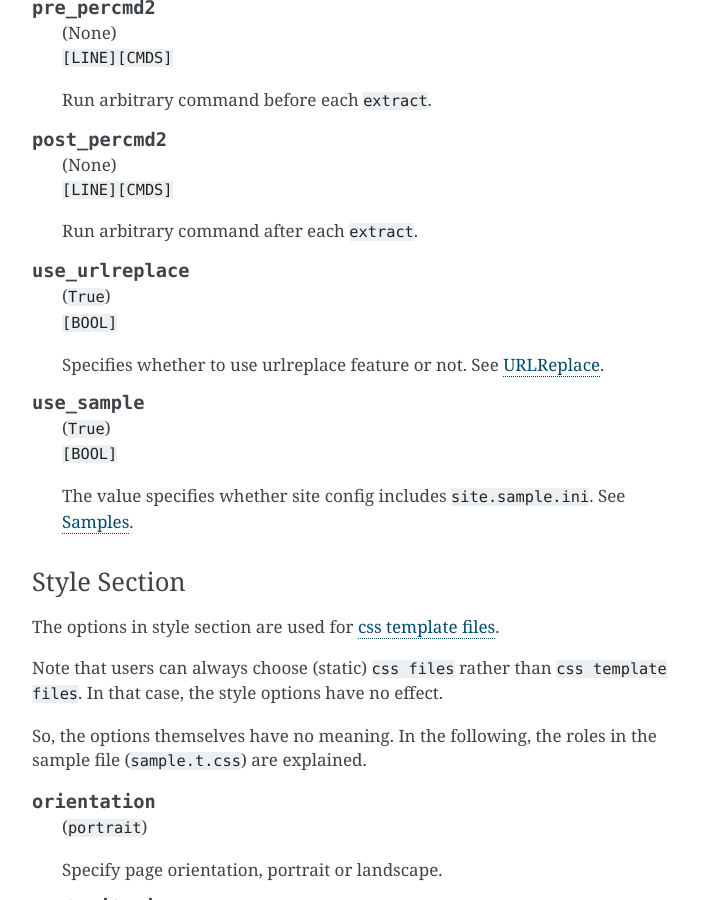
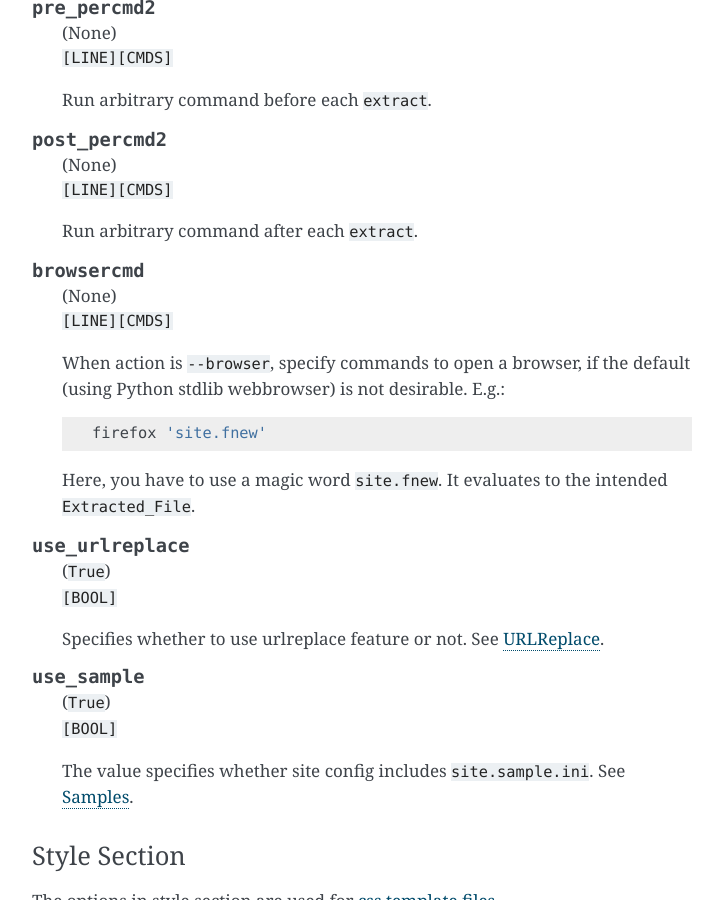
Before and after one commit to openandclose/tosixinch, a Sphinx documentation site: the page built from docs/options.rst, in a window 1280 px wide and 900 px high, scrolled down 7826 px. Shown: the whole window, without its empty margins (388-1111 px from the left). Built offline with Sphinx 7.4.7, drawn with Linux system fonts in a browser that asks for light colours.

Commit message:
Add browsercmd option

```diff
--- a/CHANGELOG.rst
+++ b/CHANGELOG.rst
@@ -61,6 +61,8 @@ Important changes (that users especially need to know) are marked by '**[!]**.'
 * Expose full-image option to commandline
 
 * Add --null option to script/open_viewer.py
+
+* Add browsercmd option
 
 **Remove:**
 
--- a/docs/options.rst
+++ b/docs/options.rst
@@ -437,6 +437,20 @@ General Section
 
     Run arbitrary command after each ``extract``.
 
+.. confopt:: browsercmd
+
+    | (None)
+    | ``[LINE][CMDS]``
+
+    When action is ``--browser``,
+    specify commands to open a browser,
+    if the default (using Python stdlib webbrowser) is not desirable. E.g.::
+
+        firefox 'site.fnew'
+
+    Here, you have to use a magic word ``site.fnew``.
+    It evaluates to the intended ``Extracted_File``.
+
 .. confopt:: use_urlreplace
 
     | (``True``)
```
Also changed, not shown: 2 other files.
